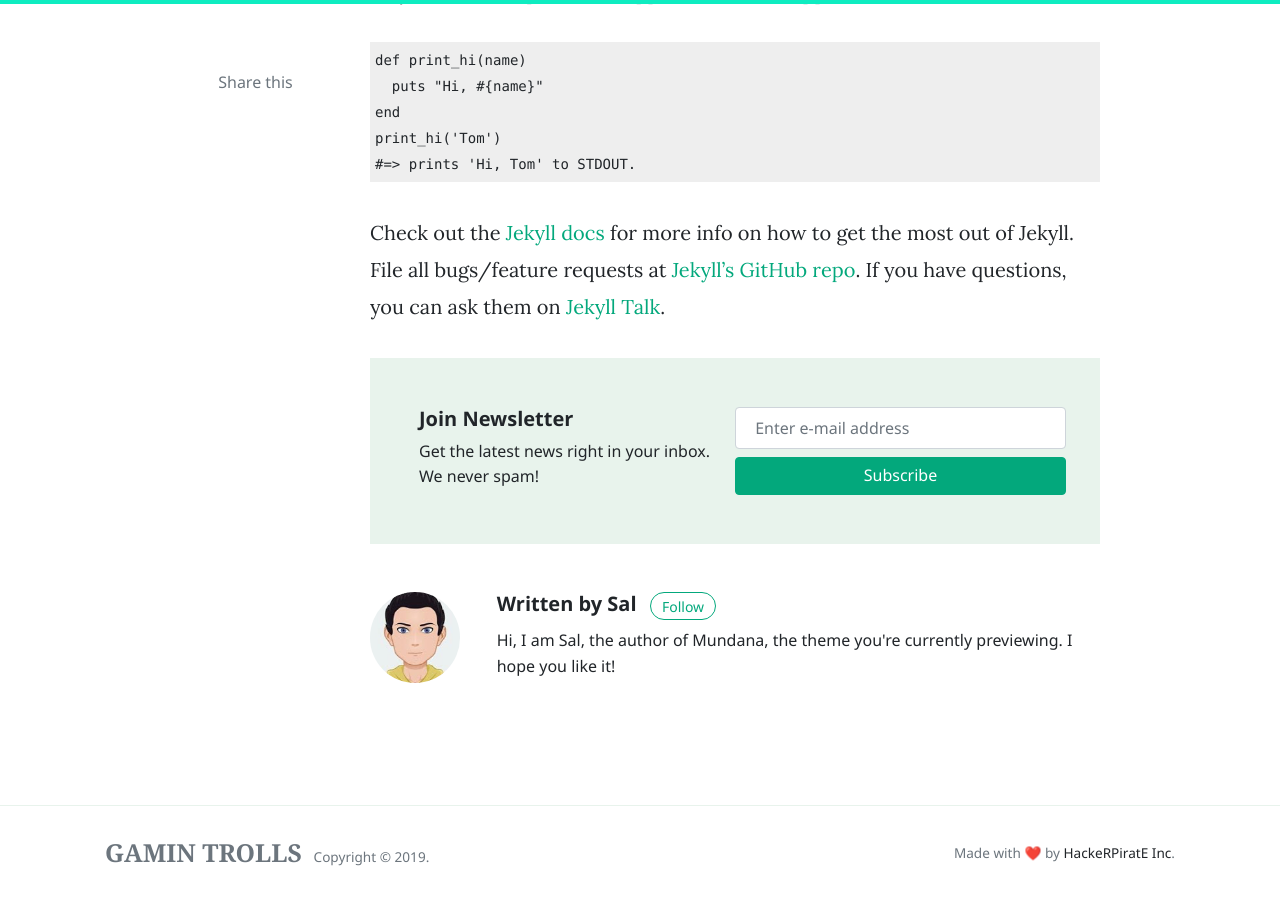
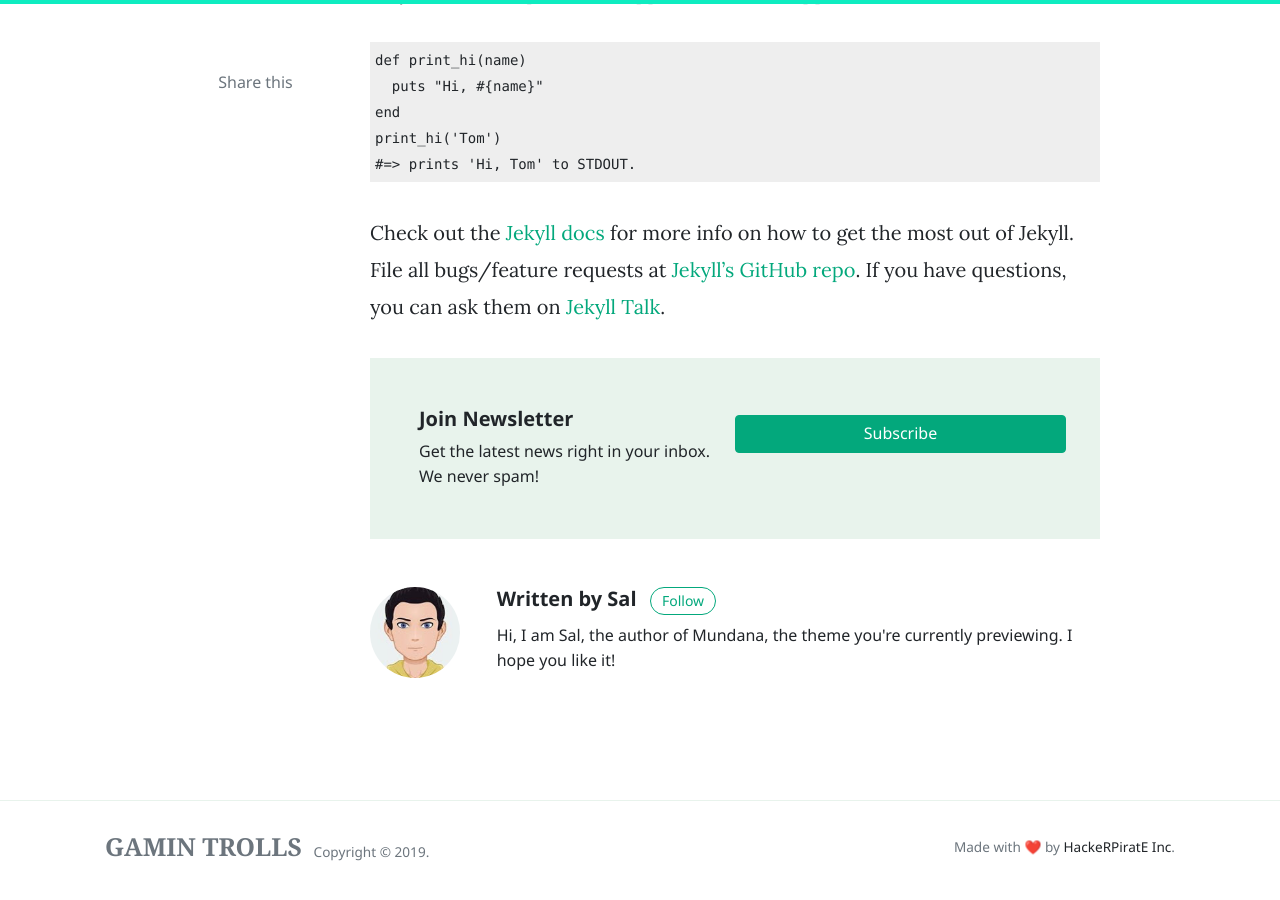
Before and after one commit to gamintrolls/gamintrolls.github.io, a Jekyll site: the page built from _posts/2019-02-04-welcome-to-jekyll.markdown, in a window 1280 px wide and 900 px high, scrolled down 907 px. Built offline with Jekyll 4.4.1, drawn with Linux system fonts in a browser that asks for light colours; nearby versions of some CDN libraries; a script that is not in the unit is left out; comment, search, counter and statistics services are not loaded; grey boxes are pictures that could not be loaded.

Commit message:
Update post.html

```diff
--- a/_layouts/post.html
+++ b/_layouts/post.html
@@ -98,11 +98,7 @@ layout: default
 						<div class="row">
                             <form action="{{site.mailchimp-list}}" method="post" name="mc-embedded-subscribe-form" class="wj-contact-form validate w-100" target="_blank" novalidate>
                             <div class="mc-field-group">
-
-								<input type="email" placeholder="Enter e-mail address" name="EMAIL" class="required email form-control w-100" id="mce-EMAIL" autocomplete="on" required>
-
-
-								<button type="submit" value="Subscribe" name="subscribe" class="heart btn btn-success btn-block w-100 mt-2">Subscribe</button>
+                              <button type="submit" value="Subscribe" name="subscribe" class="heart btn btn-success btn-block w-100 mt-2">Subscribe</button>
 
                             </div>
                             </form>
```
